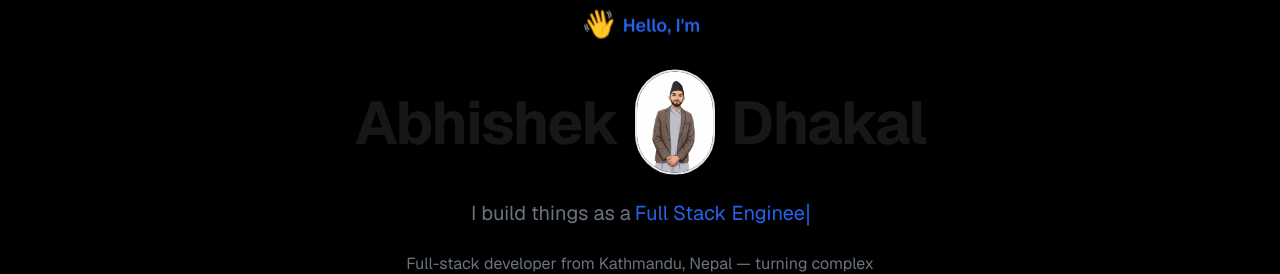
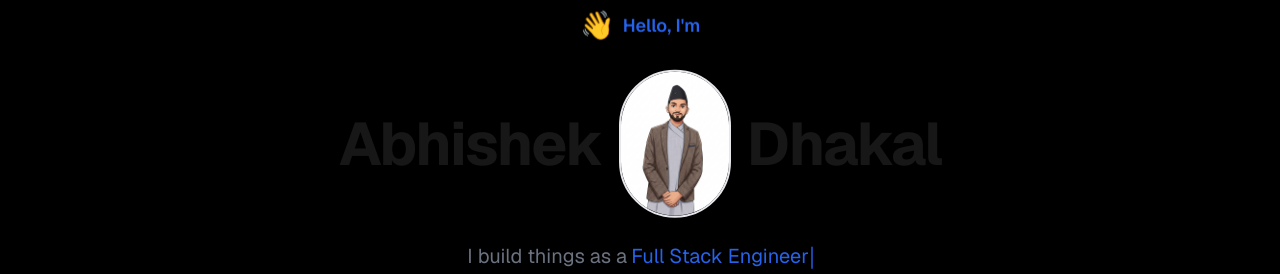
Before and after one commit to GGAbhishekDhakal/MyPortfolio, a Next.js app: page / in a window 1280 px wide. Shown: the part 134-408 px from the top of the page. Built offline with nearby package versions, Linux system fonts and the light colour scheme.

Commit message:
fix: larger profile photo 112px

```diff
--- a/app/components/Hero.tsx
+++ b/app/components/Hero.tsx
@@ -29,8 +29,8 @@ export default function Hero() {
           <Image
             src="/profile.png"
             alt="Abhishek Dhakal"
-            width={80}
-            height={80}
+            width={112}
+            height={112}
             className="rounded-full border-2 border-card-border object-cover shadow-lg"
             priority
           />
```
